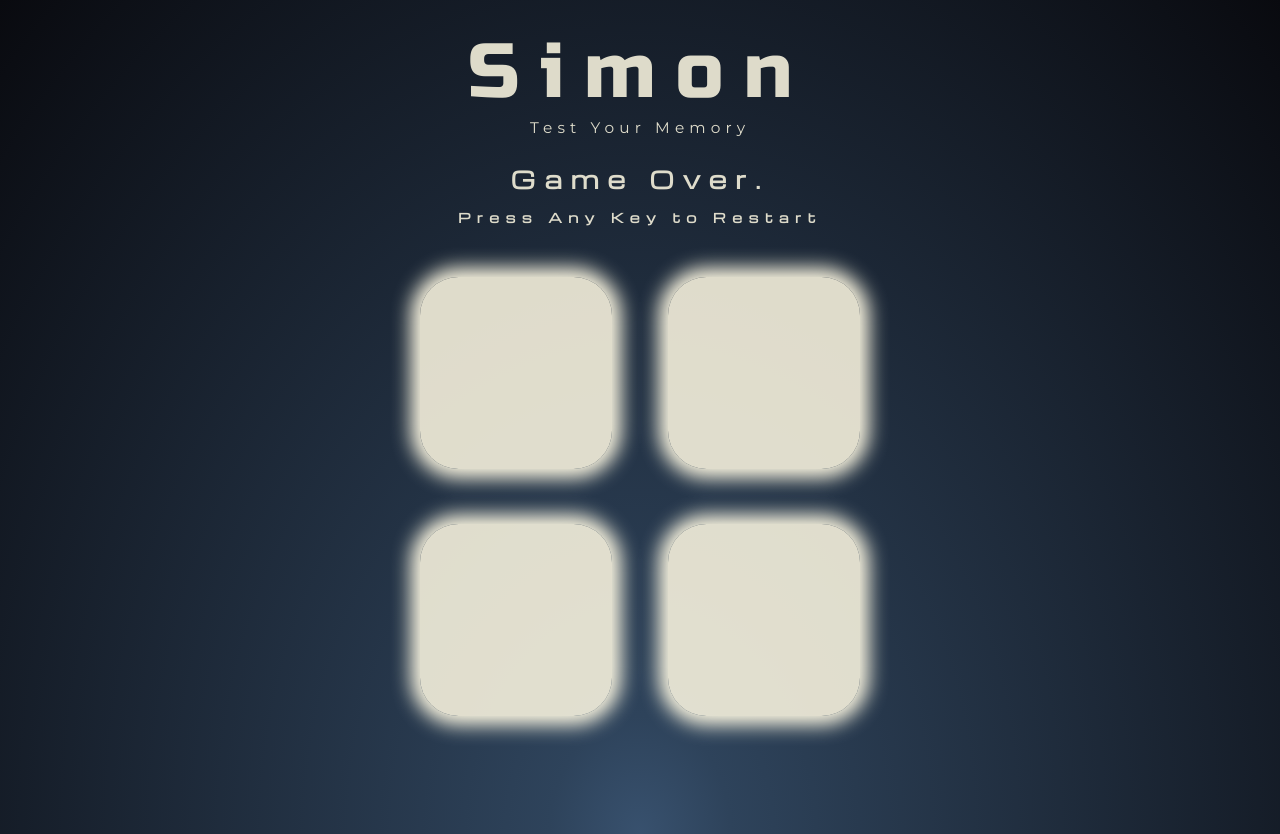
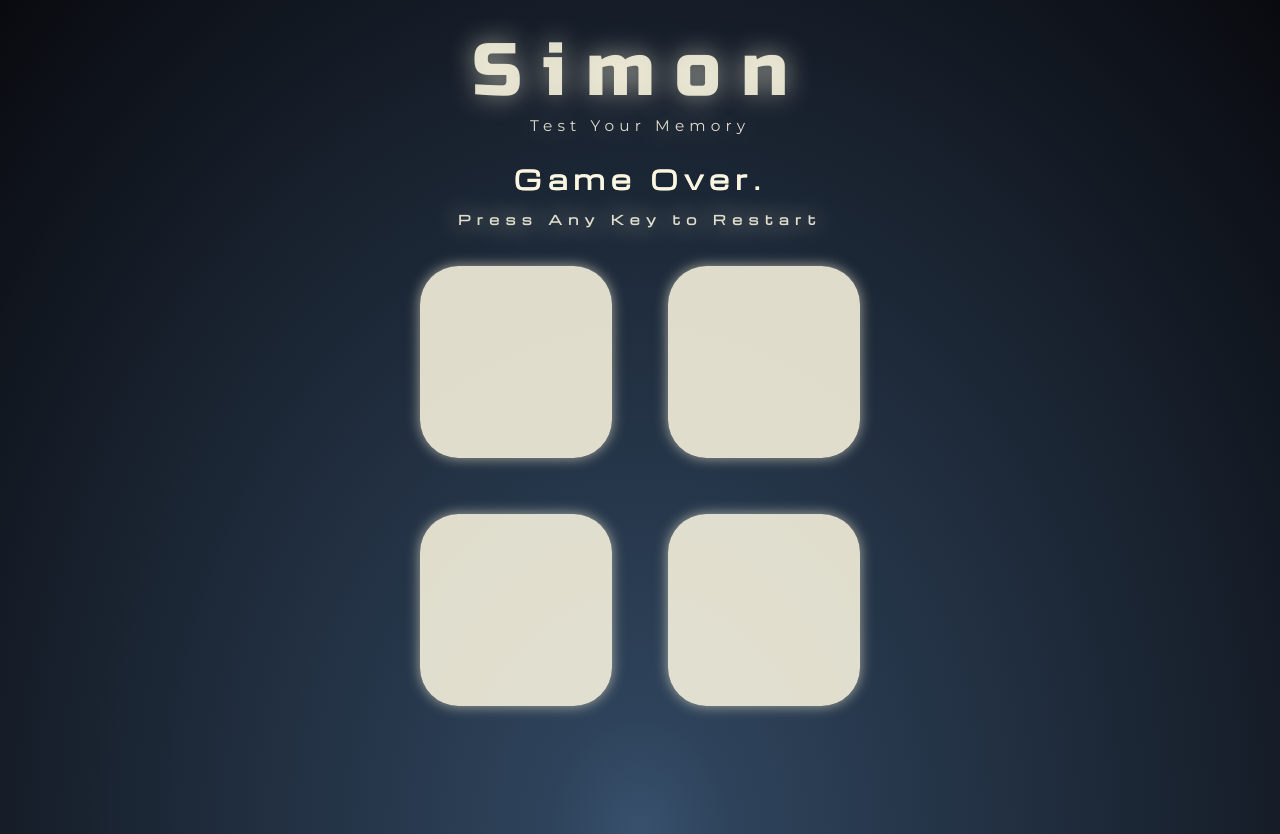
Before and after one commit to mindychxn/Simon-Game, a plain HTML site: page index.html in a window 1280 px wide. Both pictures are taken after a click on the element 516 px from the left and 342 px from the top of the page. Drawn offline with nearby package versions, Linux system fonts and the light colour scheme.

Commit message:
Added glowing text animation

```diff
--- a/css/styles.css
+++ b/css/styles.css
@@ -4,10 +4,13 @@ body {
   height: 100vh;
 }
 
+.title{
+  text-shadow: 0 0 2vw #ded9c4b1;
+}
 .title h1{
   font-family: 'Russo One', sans-serif;
   color: #fffae4db;
-  font-size: 6vw;
+  font-size: 5.8vw;
   font-weight: 100;
   margin-bottom: 0;
   margin-top: 2vw;
@@ -55,7 +58,7 @@ body {
 }
 
 .game-over {
-  animation: flash 0.5s linear 1;
+  animation: flash 0.5s linear 0.45s 1;
   animation-fill-mode: forwards;
 }
 
@@ -65,6 +68,18 @@ body {
   }
   to{
     background-color: #fffae4db;
-    box-shadow: 0 0 1.5vw 0.7vw #fffae4;
   }
 }
+
+.glow-text{
+  animation: glow 1s ease-in-out infinite alternate;
+}
+
+@keyframes glow {
+  from {
+    text-shadow: 0 0 0;
+  }
+  to {
+    text-shadow: 0 0 2vw #fffae4ed;
+  }
+}
--- a/index.html
+++ b/index.html
@@ -13,7 +13,7 @@
         <h1>Simon</h1>
         <p>Test Your Memory</p>
     </div>
-    <h3 id="level-title">Press A Key to Start</h3>
+    <h3 id="level-title" class="glow-text">Press A Key to Start</h3>
 
     <div class="board">
         <div class="row">
--- a/js/index.js
+++ b/js/index.js
@@ -8,6 +8,8 @@ document.addEventListener("keypress", function(){
     if (!start){
         $("#level-title").html("Level "+level).css("font-size", "2.5vw");
         $(".btn").removeClass("game-over");
+        $("#level-title").removeClass("glow-text");
+        $("#level-title").css("text-shadow", "0 0 2vw #fffae4ed")
         setTimeout(nextSequence, 500);
         start=true;
     }
@@ -26,7 +28,6 @@ function nextSequence(){
 $(".btn").click(function (event){
     var userChosenBtn = event.target.id;
     userPattern.push(userChosenBtn);
-    console.log(userPattern);
     animatePress(userChosenBtn);
     checkAns(userPattern.length - 1);
 })
@@ -38,17 +39,16 @@ function animatePress(currentButton) {
 
 function checkAns(currentLevel){
     if (userPattern[currentLevel]===gamePattern[currentLevel]){
-        console.log("success");
         if (userPattern.length===gamePattern.length){
             setTimeout(nextSequence, 1000);
         }
     }
     else {
-        $("#level-title").html("Game Over.<p>Press Any Key to Restart</p>");
+        $("#level-title").html("Game Over.<p>Press Any Key to Restart</p>").css({"font-size": "2vw", "letter-spacing": "0.5vw", "margin-bottom": "1vw"});
         $("#level-title p").css("font-size", "1vw").css("letter-spacing", "0.5vw");
+        $("#level-title p").addClass("glow-text");
         $(".btn").addClass("game-over");
         startOver();
-        //setTimeout(function() {$(".button").removeClass("gsme-over")}, 400);
     }
 }
 
```
